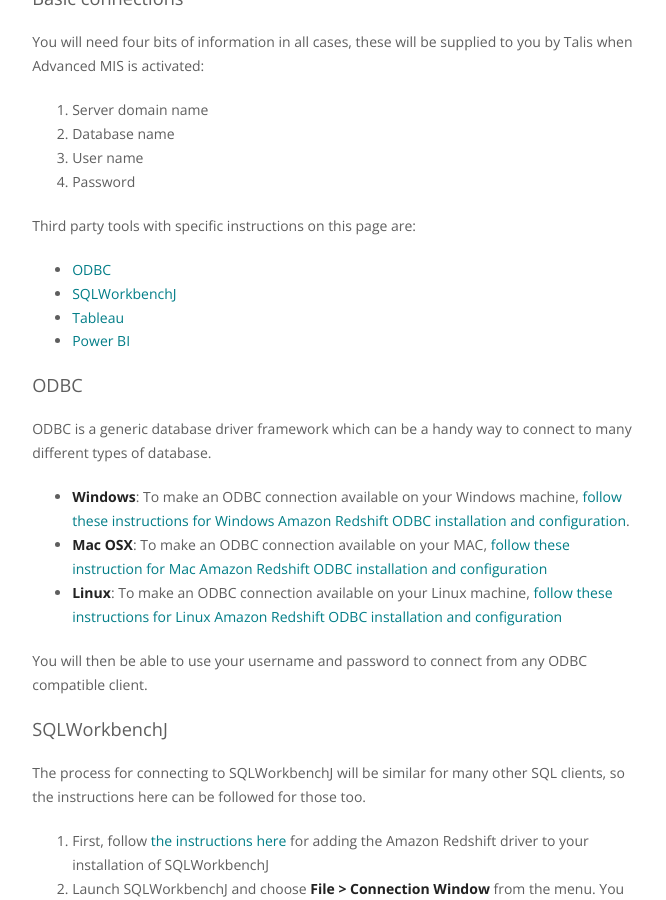
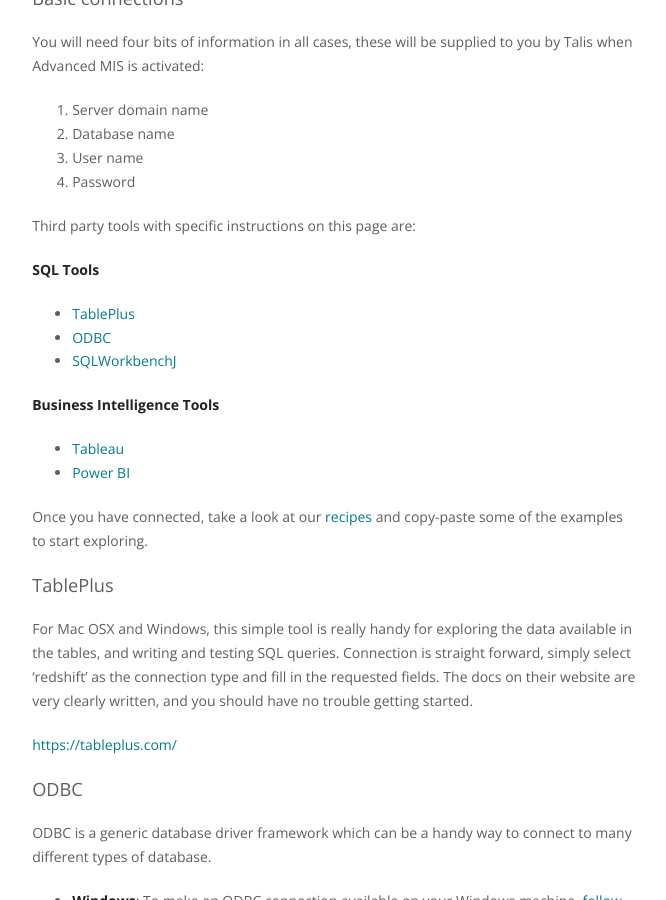
Before and after one commit to techfromsage/advanced-mis, a Jekyll site: the page built from topics/connecting.md, in a window 1280 px wide and 900 px high, scrolled down 1156 px. Shown: the whole window, without its empty margins (468-1134 px from the left). Built offline with Jekyll 4.4.1, drawn with Linux system fonts in a browser that asks for light colours.

Commit message:
Add TablePlus info

```diff
--- a/topics/connecting.md
+++ b/topics/connecting.md
@@ -38,10 +38,25 @@ You will need four bits of information in all cases, these will be supplied to y
 
 Third party tools with specific instructions on this page are:
 
+__SQL Tools__
+
+* [TablePlus](#tableplus)
 * [ODBC](#odbc)
 * [SQLWorkbenchJ](#sqlworkbenchj)
+
+__Business Intelligence Tools__
+
 * [Tableau](#tableau)
 * [Power BI](#power-bi)
+
+Once you have connected, take a look at our [recipes]({{ site.baseurl }}/topics/recipes.html) and copy-paste some of the examples to start exploring.
+
+### TablePlus
+
+For Mac OSX and Windows, this simple tool is really handy for exploring the data available in the tables, and writing and testing SQL queries.
+Connection is straight forward, simply select 'redshift' as the connection type and fill in the requested fields. The docs on their website are very clearly written, and you should have no trouble getting started.
+
+[https://tableplus.com/](https://tableplus.com/)
 
 ### ODBC
 
```
Also changed, not shown: topics/tools.md (+1 -1 lines).
